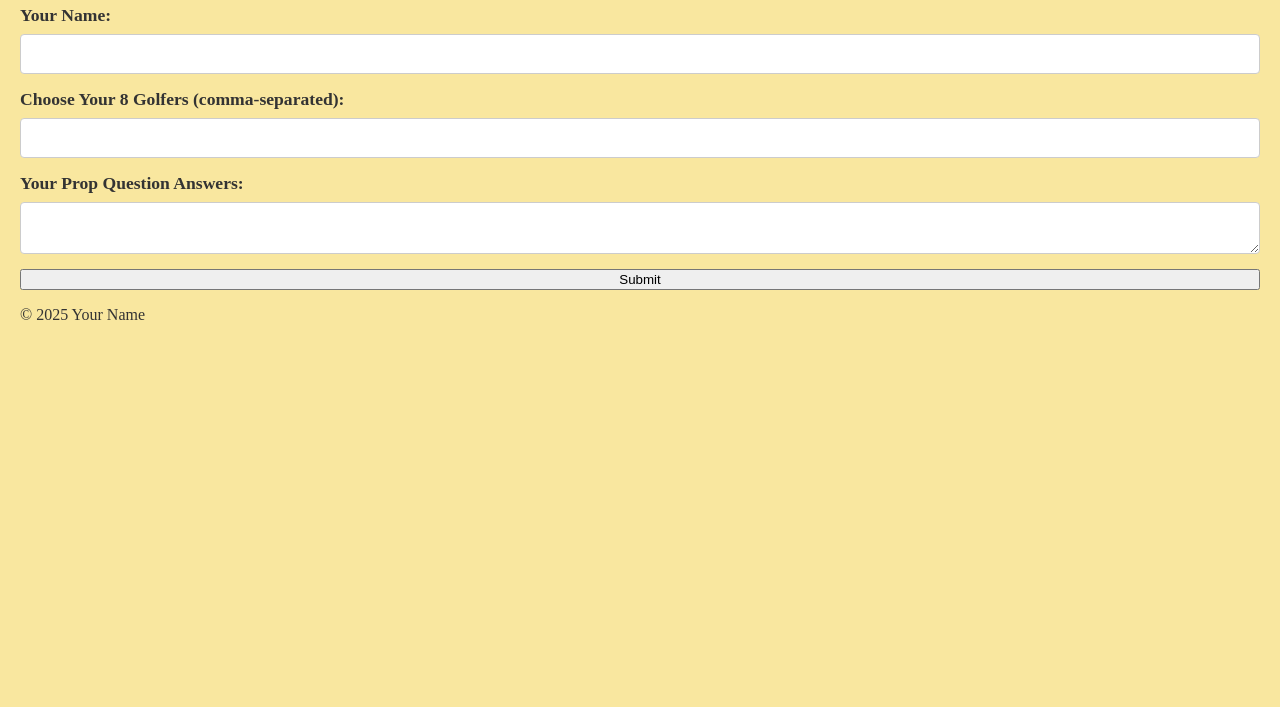
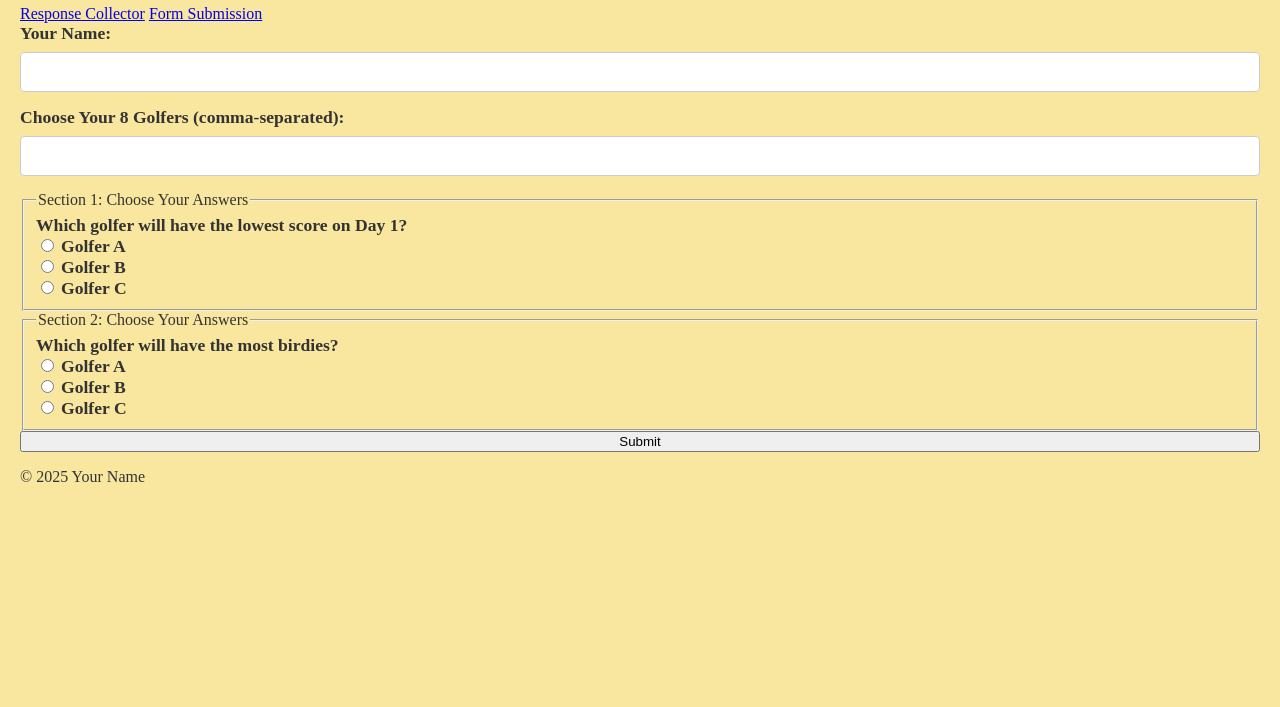
Before and after one commit to davidduball/davidduball.github.io, a website: page index.html in a window 1280 px wide. Shown: the part 93-800 px from the top of the page. Drawn offline with Linux system fonts and the light colour scheme.

Commit message:
Update index.html

```diff
--- a/index.html
+++ b/index.html
@@ -8,8 +8,11 @@
 </head>
 <body>
     <header>
-        <h1>Welcome</h1>
+        <h1>Welcome to the Golf Tournament Pool</h1>
     </header>
+
+    <a href="responsecollector.html">Response Collector</a>
+    <a href="form_submission.html">Form Submission</a>
 
     <form name="golf-form" method="POST" data-netlify="true" onsubmit="submitForm(event)">
         <label for="name">Your Name:</label>
@@ -18,8 +21,41 @@
         <label for="team">Choose Your 8 Golfers (comma-separated):</label>
         <input type="text" id="team" name="team" required />
 
-        <label for="prop-answers">Your Prop Question Answers:</label>
-        <textarea id="prop-answers" name="prop-answers" required></textarea>
+        <!-- Section 1: Multiple Choice Questions -->
+        <fieldset>
+            <legend>Section 1: Choose Your Answers</legend>
+            <label for="question1">Which golfer will have the lowest score on Day 1?</label>
+            <div>
+                <input type="radio" id="question1a" name="question1" value="Golfer A" required />
+                <label for="question1a">Golfer A</label>
+            </div>
+            <div>
+                <input type="radio" id="question1b" name="question1" value="Golfer B" />
+                <label for="question1b">Golfer B</label>
+            </div>
+            <div>
+                <input type="radio" id="question1c" name="question1" value="Golfer C" />
+                <label for="question1c">Golfer C</label>
+            </div>
+        </fieldset>
+
+        <!-- Section 2: Multiple Choice Questions -->
+        <fieldset>
+            <legend>Section 2: Choose Your Answers</legend>
+            <label for="question2">Which golfer will have the most birdies?</label>
+            <div>
+                <input type="radio" id="question2a" name="question2" value="Golfer A" required />
+                <label for="question2a">Golfer A</label>
+            </div>
+            <div>
+                <input type="radio" id="question2b" name="question2" value="Golfer B" />
+                <label for="question2b">Golfer B</label>
+            </div>
+            <div>
+                <input type="radio" id="question2c" name="question2" value="Golfer C" />
+                <label for="question2c">Golfer C</label>
+            </div>
+        </fieldset>
 
         <button type="submit">Submit</button>
     </form>
@@ -33,7 +69,8 @@
             const data = {
                 name: formData.get('name'),
                 team: formData.get('team'),
-                propAnswers: formData.get('prop-answers'),
+                question1: formData.get('question1'),
+                question2: formData.get('question2')
             };
 
             // Send form data to Netlify function
```
